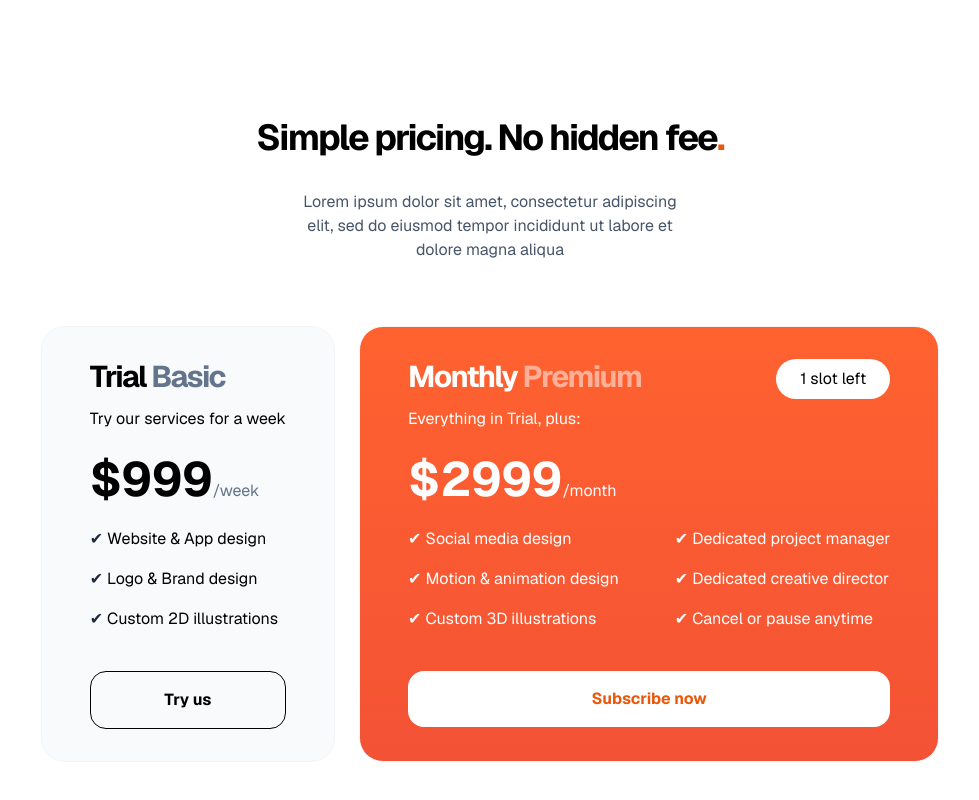
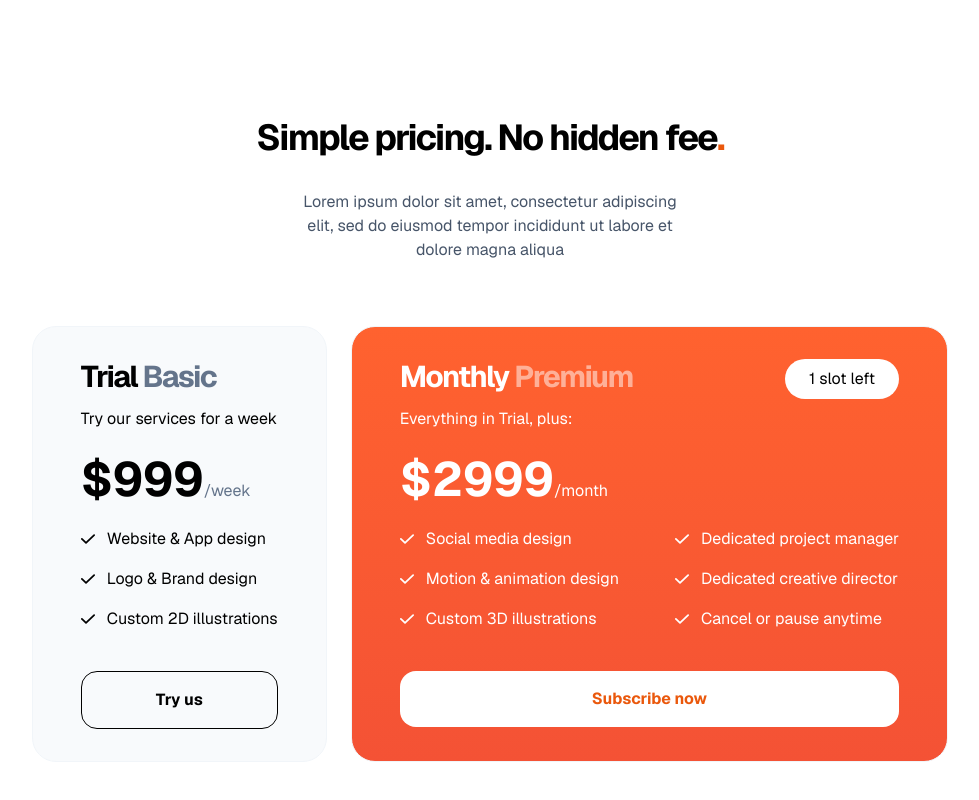
Before and after one commit to zearafat/OrenjiWebV2, a Next.js app: page / in a window 1280 px wide. Shown: the part 4205-5005 px from the top of the page, without its empty margins (150-1129 px from the left). Built offline with nearby package versions, Linux system fonts and the light colour scheme; no server answers.

Commit message:
fix pricing checkmarks

```diff
--- a/app/components/compPricing.tsx
+++ b/app/components/compPricing.tsx
@@ -31,9 +31,24 @@ export default function compPricing() {
                             </div>
                             <h3 className={"text-5xl font-bold"}>$999<span className={"text-base text-slate-500 font-normal"}>/week</span></h3>
                             <ul className={"space-y-4"}>
-                                <li><span className={"text-slate-800"}>&#10004;</span> Website & App design</li>
-                                <li><span className={"text-slate-800"}>&#10004;</span> Logo & Brand design</li>
-                                <li><span className={"text-slate-800"}>&#10004;</span> Custom 2D illustrations</li>
+                                <li className={"flex items-center space-x-3 rtl:space-x-reverse"}>
+                                    <svg className={"flex-shrink-0 w-3.5 h-3.5 text-black"} aria-hidden="true" xmlns="http://www.w3.org/2000/svg" fill="none" viewBox="0 0 16 12">
+                                        <path stroke="currentColor" strokeLinecap="round" strokeLinejoin="round" strokeWidth="2" d="M1 5.917 5.724 10.5 15 1.5"/>
+                                    </svg>
+                                    <span>Website & App design</span>
+                                </li>
+                                <li className={"flex items-center space-x-3 rtl:space-x-reverse"}>
+                                    <svg className={"flex-shrink-0 w-3.5 h-3.5 text-black"} aria-hidden="true" xmlns="http://www.w3.org/2000/svg" fill="none" viewBox="0 0 16 12">
+                                        <path stroke="currentColor" strokeLinecap="round" strokeLinejoin="round" strokeWidth="2" d="M1 5.917 5.724 10.5 15 1.5"/>
+                                    </svg>
+                                    <span>Logo & Brand design</span>
+                                </li>
+                                <li className={"flex items-center space-x-3 rtl:space-x-reverse"}>
+                                    <svg className={"flex-shrink-0 w-3.5 h-3.5 text-black"} aria-hidden="true" xmlns="http://www.w3.org/2000/svg" fill="none" viewBox="0 0 16 12">
+                                        <path stroke="currentColor" strokeLinecap="round" strokeLinejoin="round" strokeWidth="2" d="M1 5.917 5.724 10.5 15 1.5"/>
+                                    </svg>
+                                    <span>Custom 2D illustrations</span>
+                                </li>
                             </ul>
                         </div>
                         <Link href={""} className={"block p-4 w-full border border-black text-center rounded-2xl font-bold"}>
@@ -55,14 +70,44 @@ export default function compPricing() {
                             <h3 className={"text-5xl font-bold text-white"}>$2999<span className={"text-base text-white font-normal"}>/month</span></h3>
                             <div className={"flex flex-row space-x-14"}>
                                 <ul className={"space-y-4 text-white"}>
-                                    <li><span className={"text-white"}>&#10004;</span> Social media design</li>
-                                    <li><span className={"text-white"}>&#10004;</span> Motion & animation design</li>
-                                    <li><span className={"text-white"}>&#10004;</span> Custom 3D illustrations</li>
+                                    <li className={"flex items-center space-x-3 rtl:space-x-reverse"}>
+                                        <svg className={"flex-shrink-0 w-3.5 h-3.5 text-white"} aria-hidden="true" xmlns="http://www.w3.org/2000/svg" fill="none" viewBox="0 0 16 12">
+                                            <path stroke="currentColor" strokeLinecap="round" strokeLinejoin="round" strokeWidth="2" d="M1 5.917 5.724 10.5 15 1.5"/>
+                                        </svg>
+                                        <span>Social media design</span>
+                                    </li>
+                                    <li className={"flex items-center space-x-3 rtl:space-x-reverse"}>
+                                        <svg className={"flex-shrink-0 w-3.5 h-3.5 text-white"} aria-hidden="true" xmlns="http://www.w3.org/2000/svg" fill="none" viewBox="0 0 16 12">
+                                            <path stroke="currentColor" strokeLinecap="round" strokeLinejoin="round" strokeWidth="2" d="M1 5.917 5.724 10.5 15 1.5"/>
+                                        </svg>
+                                        <span>Motion & animation design</span>
+                                    </li>
+                                    <li className={"flex items-center space-x-3 rtl:space-x-reverse"}>
+                                        <svg className={"flex-shrink-0 w-3.5 h-3.5 text-white"} aria-hidden="true" xmlns="http://www.w3.org/2000/svg" fill="none" viewBox="0 0 16 12">
+                                            <path stroke="currentColor" strokeLinecap="round" strokeLinejoin="round" strokeWidth="2" d="M1 5.917 5.724 10.5 15 1.5"/>
+                                        </svg>
+                                        <span>Custom 3D illustrations</span>
+                                    </li>
                                 </ul>
                                 <ul className={"space-y-4 text-white"}>
-                                    <li><span className={"text-white"}>&#10004;</span> Dedicated project manager</li>
-                                    <li><span className={"text-white"}>&#10004;</span> Dedicated creative director</li>
-                                    <li><span className={"text-white"}>&#10004;</span> Cancel or pause anytime</li>
+                                    <li className={"flex items-center space-x-3 rtl:space-x-reverse"}>
+                                        <svg className={"flex-shrink-0 w-3.5 h-3.5 text-white"} aria-hidden="true" xmlns="http://www.w3.org/2000/svg" fill="none" viewBox="0 0 16 12">
+                                            <path stroke="currentColor" strokeLinecap="round" strokeLinejoin="round" strokeWidth="2" d="M1 5.917 5.724 10.5 15 1.5"/>
+                                        </svg>
+                                        <span>Dedicated project manager</span>
+                                    </li>
+                                    <li className={"flex items-center space-x-3 rtl:space-x-reverse"}>
+                                        <svg className={"flex-shrink-0 w-3.5 h-3.5 text-white"} aria-hidden="true" xmlns="http://www.w3.org/2000/svg" fill="none" viewBox="0 0 16 12">
+                                            <path stroke="currentColor" strokeLinecap="round" strokeLinejoin="round" strokeWidth="2" d="M1 5.917 5.724 10.5 15 1.5"/>
+                                        </svg>
+                                        <span>Dedicated creative director</span>
+                                    </li>
+                                    <li className={"flex items-center space-x-3 rtl:space-x-reverse"}>
+                                        <svg className={"flex-shrink-0 w-3.5 h-3.5 text-white"} aria-hidden="true" xmlns="http://www.w3.org/2000/svg" fill="none" viewBox="0 0 16 12">
+                                            <path stroke="currentColor" strokeLinecap="round" strokeLinejoin="round" strokeWidth="2" d="M1 5.917 5.724 10.5 15 1.5"/>
+                                        </svg>
+                                        <span>Cancel or pause anytime</span>
+                                    </li>
                                 </ul>
                             </div>
                         </div>
```
